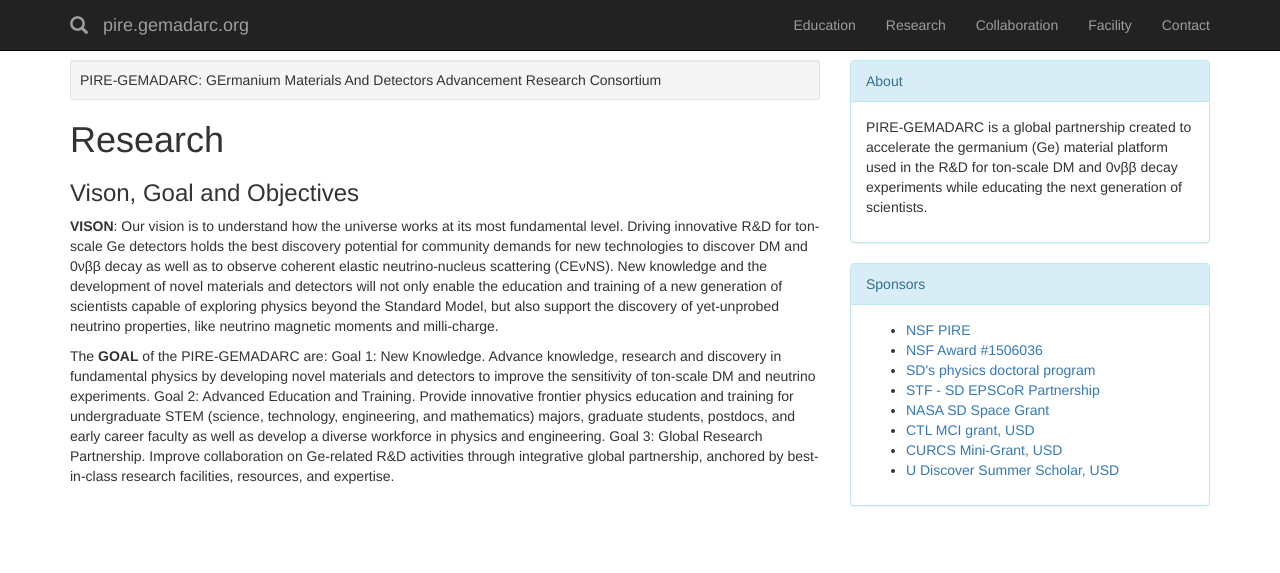
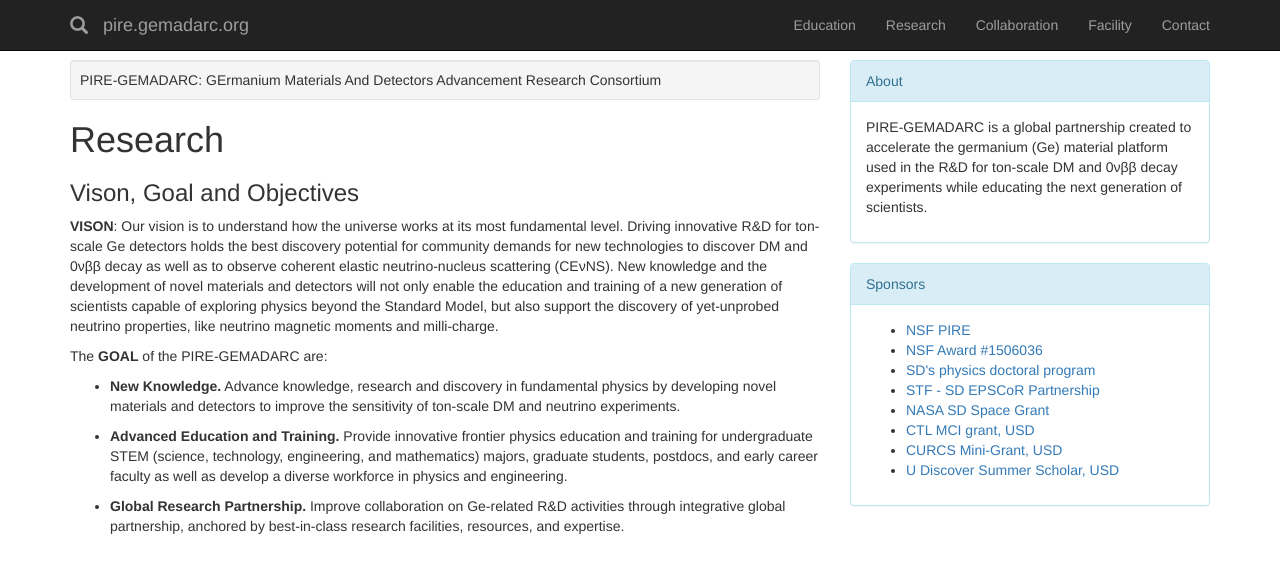
Before and after one commit to gemadarc/gemadarc.github.io, a Jekyll site: the page built from research.md, in a window 1280 px wide. Shown: the top 573 px of the page. Built offline with Jekyll 4.4.1, drawn with Linux system fonts in a browser that asks for light colours; nearby versions of some CDN libraries; our own code applies the rules of GitHub Pages for plain Markdown files.

Commit message:
Update research.md

```diff
--- a/research.md
+++ b/research.md
@@ -12,10 +12,12 @@ exploring physics beyond the Standard Model, but also support the discovery of y
 neutrino properties, like neutrino magnetic moments and milli-charge.
 
 The **GOAL** of the PIRE-GEMADARC are:
-Goal 1: New Knowledge. Advance knowledge, research and discovery in fundamental physics by developing
+- **New Knowledge.** Advance knowledge, research and discovery in fundamental physics by developing
 novel materials and detectors to improve the sensitivity of ton-scale DM and neutrino experiments.
-Goal 2: Advanced Education and Training. Provide innovative frontier physics education and training
+
+- **Advanced Education and Training.** Provide innovative frontier physics education and training
 for undergraduate STEM (science, technology, engineering, and mathematics) majors, graduate students,
 postdocs, and early career faculty as well as develop a diverse workforce in physics and engineering.
-Goal 3: Global Research Partnership. Improve collaboration on Ge-related R&D activities through integrative
+
+- **Global Research Partnership.** Improve collaboration on Ge-related R&D activities through integrative
 global partnership, anchored by best-in-class research facilities, resources, and expertise.
```
